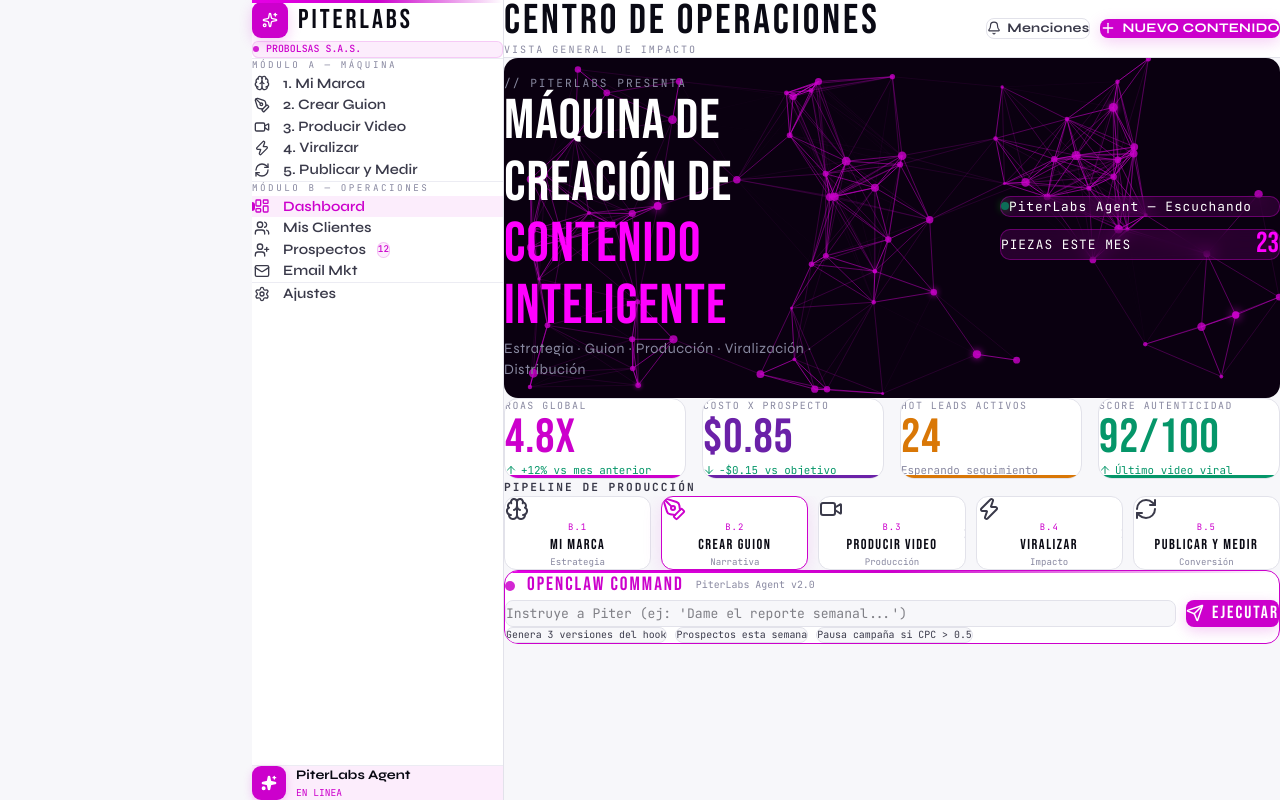
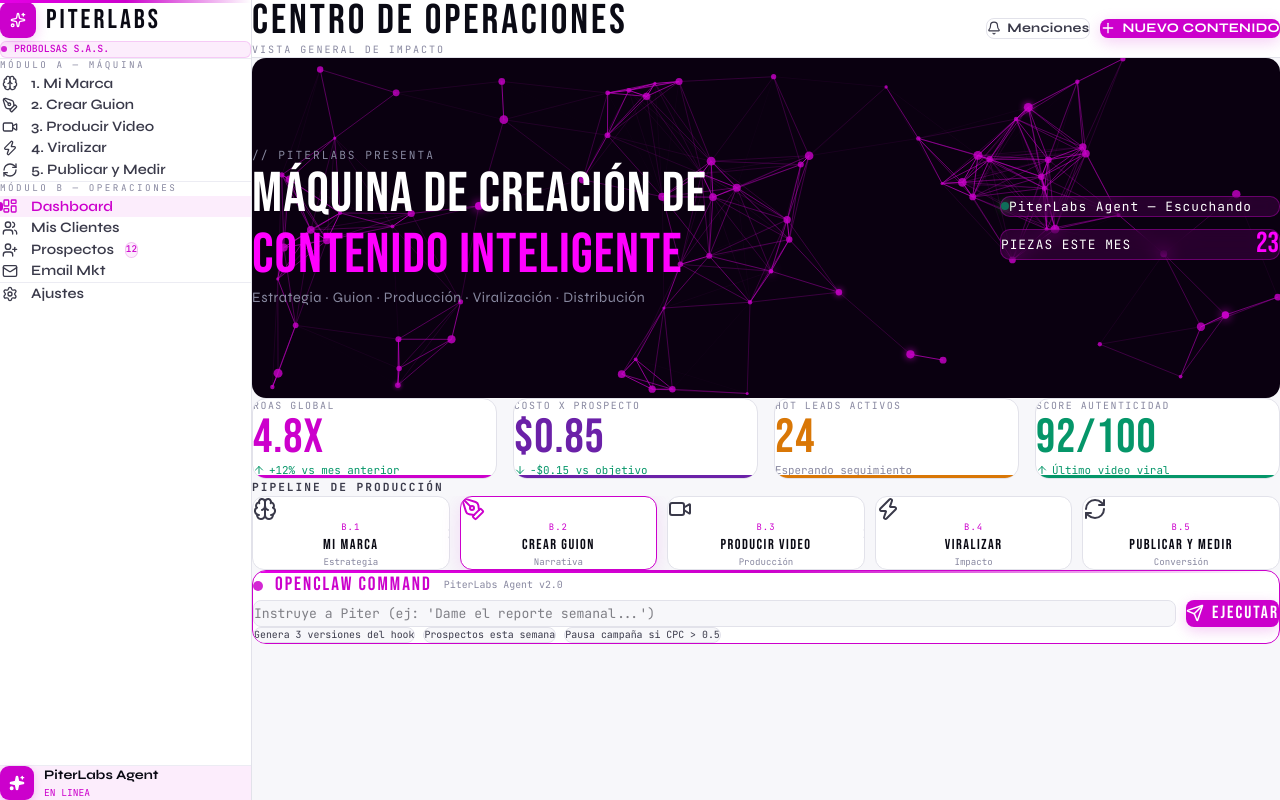
Before and after one commit to pedroprobolsas/piterlabs_marketing, a React (Vite) app in the folder frontend/: page / in a window 1280 px wide. Built offline with nearby package versions, Linux system fonts and the light colour scheme.

Commit message:
fix(layout): remove relative from sidebar, exact spacer pattern per spec

```diff
--- a/frontend/src/components/layout/MainLayout.jsx
+++ b/frontend/src/components/layout/MainLayout.jsx
@@ -23,16 +23,15 @@
   const { title, subtitle } = getPageInfo();
 
   return (
-    <div className="flex flex-row h-[100dvh] w-full overflow-hidden bg-bg text-text-main font-syne">
+    <div className="flex h-[100dvh] overflow-hidden">
 
-      {/* Desktop spacer — reserves 252px in the flex row so content is pushed right.
-          Hidden on mobile since sidebar is a fixed drawer overlay there. */}
-      <div className="hidden md:block w-[252px] shrink-0" />
+      {/* Spacer — desktop only: reserves 252px so content doesn't go under the fixed sidebar */}
+      <div className="hidden md:flex w-[252px] shrink-0" />
 
-      {/* Sidebar — always fixed for smooth transitions on both mobile and desktop */}
+      {/* Sidebar — always fixed */}
       <Sidebar isOpen={sidebarOpen} setIsOpen={setSidebarOpen} />
 
-      {/* Mobile overlay — darkens background when drawer is open */}
+      {/* Mobile overlay */}
       {sidebarOpen && (
         <div
           className="fixed inset-0 bg-black/40 z-40 md:hidden"
@@ -40,10 +39,10 @@
         />
       )}
 
-      {/* Main content — flex-1 fills remaining width on desktop, full width on mobile */}
-      <div className="flex-1 flex flex-col min-w-0 bg-bg h-full overflow-hidden">
+      {/* Main content */}
+      <div className="flex-1 flex flex-col overflow-hidden bg-bg text-text-main font-syne">
         <Topbar title={title} subtitle={subtitle} toggleSidebar={() => setSidebarOpen(prev => !prev)} />
-        <main className="flex-1 overflow-x-hidden overflow-y-auto w-full p-[20px_16px] md:p-[30px_36px] scrollbar-thin scrollbar-thumb-border scrollbar-track-transparent">
+        <main className="flex-1 overflow-x-hidden overflow-y-auto p-[20px_16px] md:p-[30px_36px] scrollbar-thin scrollbar-thumb-border scrollbar-track-transparent">
           <Outlet />
         </main>
       </div>
--- a/frontend/src/components/layout/Sidebar.jsx
+++ b/frontend/src/components/layout/Sidebar.jsx
@@ -8,7 +8,6 @@
       bg-white border-r border-border
       flex flex-col shrink-0
       transition-transform duration-300 ease-in-out
-      relative
       before:content-[''] before:absolute before:top-0 before:left-0 before:right-0 before:h-[3px]
       before:bg-gradient-to-r before:from-magenta-bright before:via-magenta before:to-transparent
       ${isOpen ? 'translate-x-0' : '-translate-x-full md:translate-x-0'}
```
